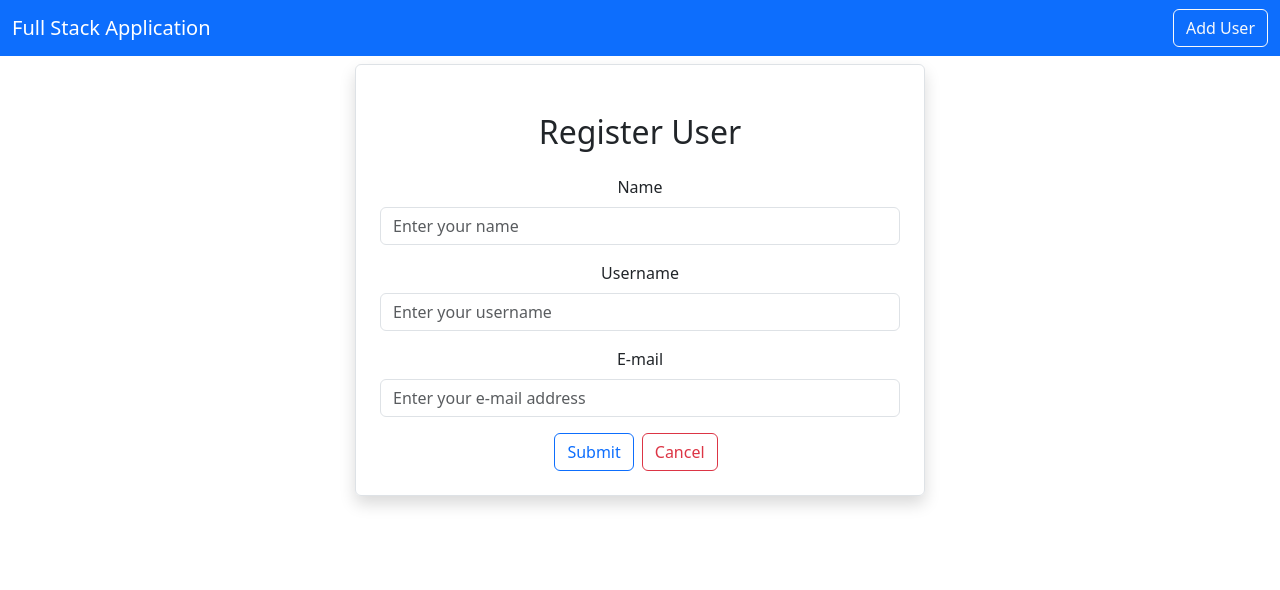
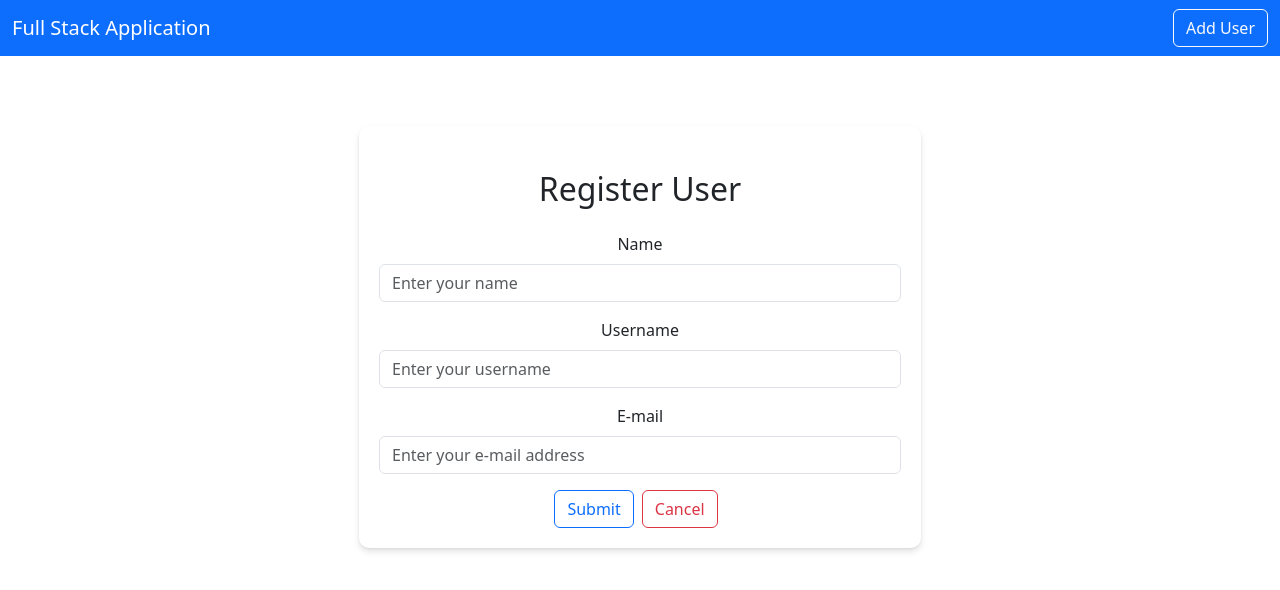
Before and after one commit to Ayush351/User-Management-CRUD-Application, a React (Create React App) app in the folder Frontend/: page /adduser in a window 1280 px wide. Shown: the top 590 px of the page. Built offline with nearby package versions, Linux system fonts and the light colour scheme.

Commit message:
Update AddUser.js

```diff
--- a/Frontend/src/users/AddUser.js
+++ b/Frontend/src/users/AddUser.js
@@ -24,9 +24,9 @@ export default function AddUser() {
   };
 
   return (
-    <div className="container">
+    <div className="container" style={{ marginTop: "50px", padding: "20px" }}>
       <div className="row">
-        <div className="col-md-6 offset-md-3 border rounded p-4 mt-2 shadow">
+        <div className="col-md-6 offset-md-3" style={{ background: 'rgba(255, 255, 255, 0.15)', backdropFilter: 'blur(10px)', borderRadius: '10px', boxShadow: '0 4px 6px rgba(0, 0, 0, 0.1), 0 1px 3px rgba(0, 0, 0, 0.08)', padding: '20px' }}>
           <h2 className="text-center m-4">Register User</h2>
 
           <form onSubmit={(e) => onSubmit(e)}>
```
